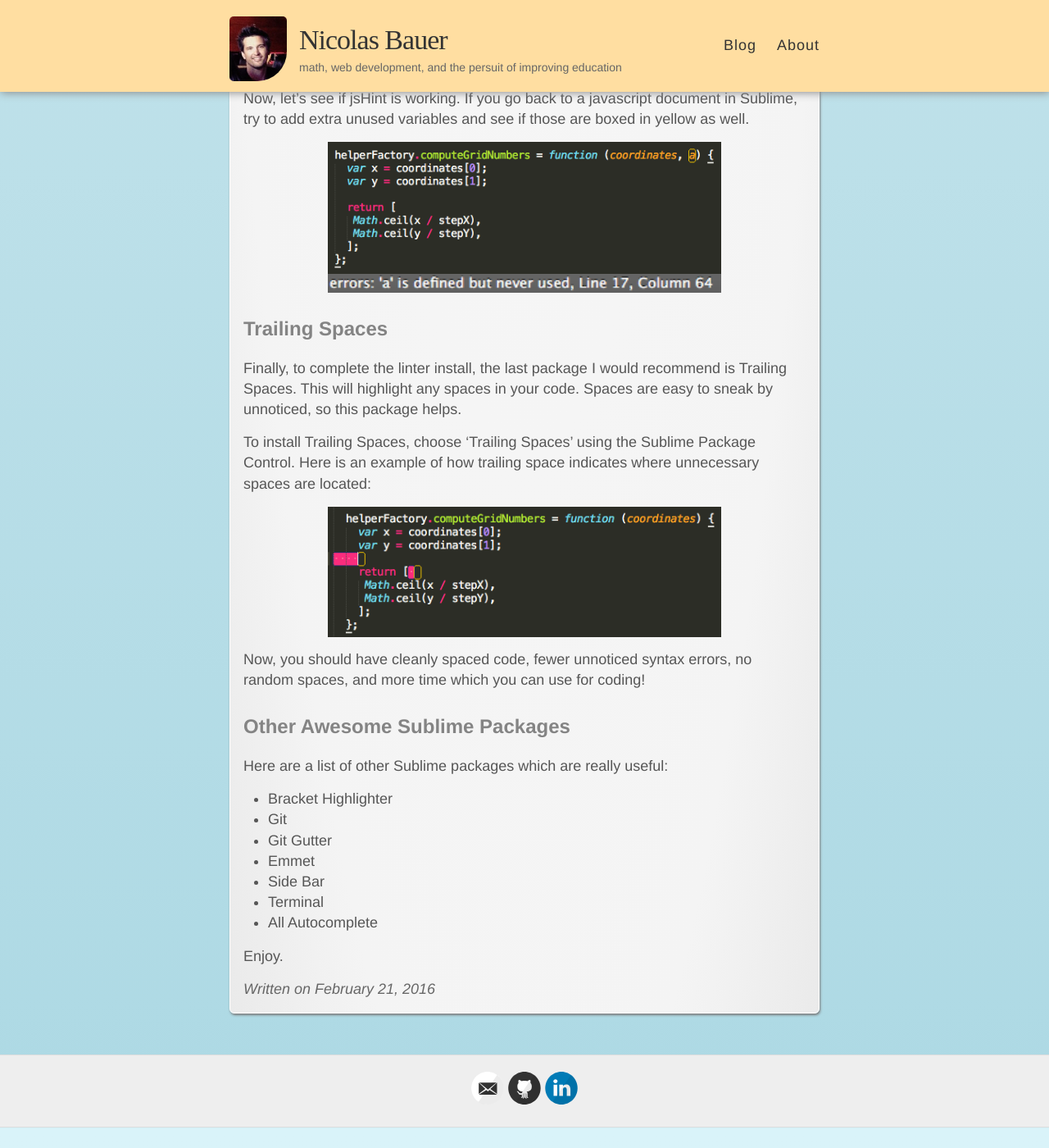
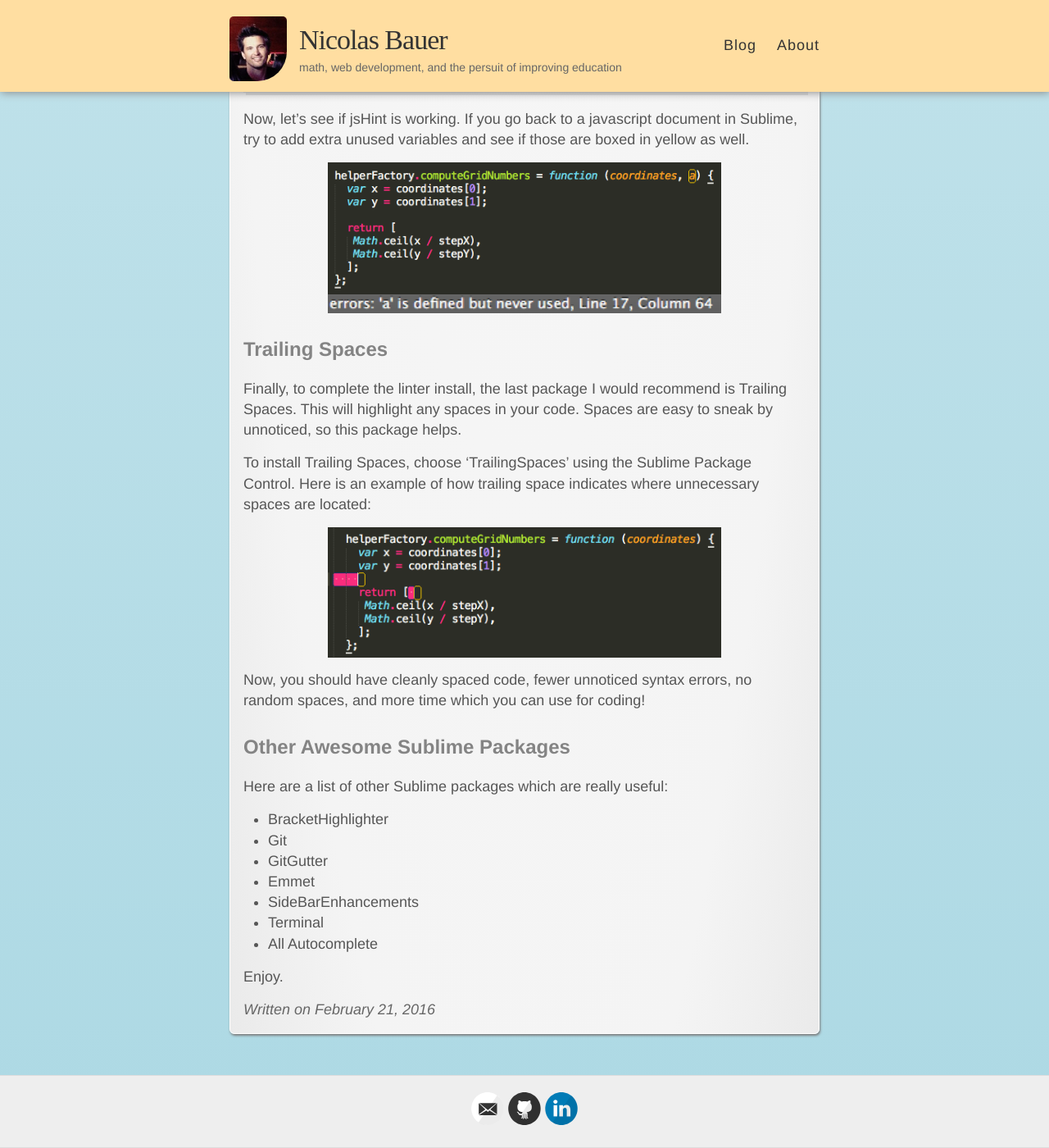
Before and after one commit to nwbauer/nwbauer.github.io, a Jekyll site: the page built from _posts/2016-02-21-setting-up-your-linter-in-sublime.md, in a window 1280 px wide and 1400 px high, scrolled down 4319 px. Shown: the whole window at 82% size. Built offline with Jekyll 4.4.1, drawn with Linux system fonts in a browser that asks for light colours; some web fonts are replaced; before the commit the page ends 5694 px from its top, so only the background shows below that; some of the changed text lies outside the part shown.

Commit message:
small improvements

```diff
--- a/_posts/2016-02-21-setting-up-your-linter-in-sublime.md
+++ b/_posts/2016-02-21-setting-up-your-linter-in-sublime.md
@@ -51,7 +51,7 @@ This is cool, but the airbnb style guidelines does not check for things like unu
 
 ## jsHint
 
-JsHint is yet another popular code syle checker/enforcer, but with slightly different rules than JSCS. To install jsHint, choose 'SublimeLinter-jsHint' using the Sublime Package Control.
+JsHint is yet another popular code syle checker/enforcer, but with slightly different rules than JSCS. To install jsHint, choose 'SublimeLinter-jshint' using the Sublime Package Control.
 
 Once again, you need to set default settings.  To do this, just create a file in your home directory [~] called '.jshintrc' and paste in the following code:
 
@@ -157,7 +157,7 @@ Now, let's see if jsHint is working.  If you go back to a javascript document in
 
 Finally, to complete the linter install, the last package I would recommend is Trailing Spaces.  This will highlight any spaces in your code.  Spaces are easy to sneak by unnoticed, so this package helps.
 
-To install Trailing Spaces, choose 'Trailing Spaces' using the Sublime Package Control.  Here is an example of how trailing space indicates where unnecessary spaces are located:
+To install Trailing Spaces, choose 'TrailingSpaces' using the Sublime Package Control.  Here is an example of how trailing space indicates where unnecessary spaces are located:
 
 ![JSCS warning]({{ site.url }}/images/linter-error3.png){: .one-image-center}
 
@@ -167,11 +167,11 @@ Now, you should have cleanly spaced code, fewer unnoticed syntax errors, no rand
 
 Here are a list of other Sublime packages which are really useful:
 
-* Bracket Highlighter
+* BracketHighlighter
 * Git
-* Git Gutter
+* GitGutter
 * Emmet
-* Side Bar
+* SideBarEnhancements
 * Terminal
 * All Autocomplete
 
```
Also changed, not shown: other parts of _posts/2016-02-21-setting-up-your-linter-in-sublime.md (+1 -1 lines).
